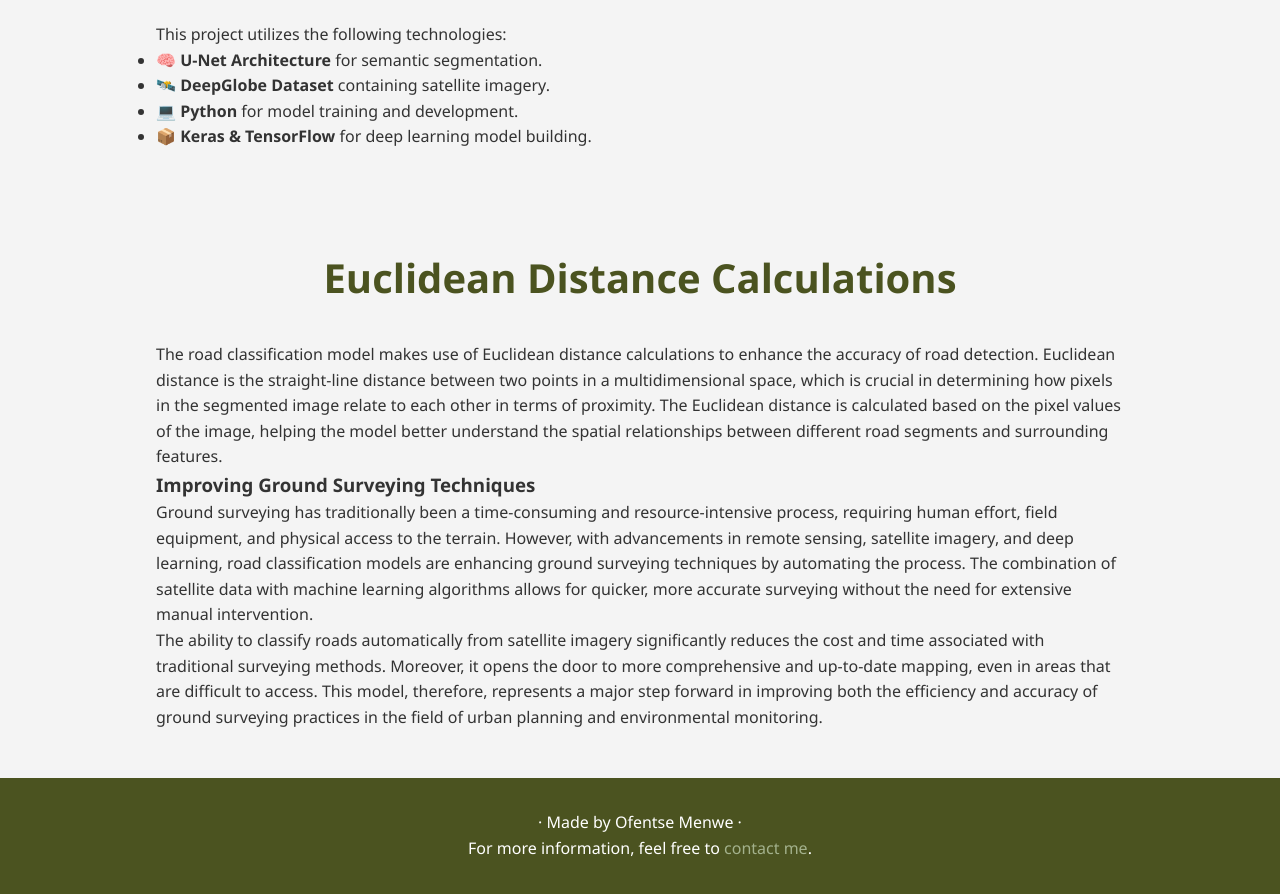
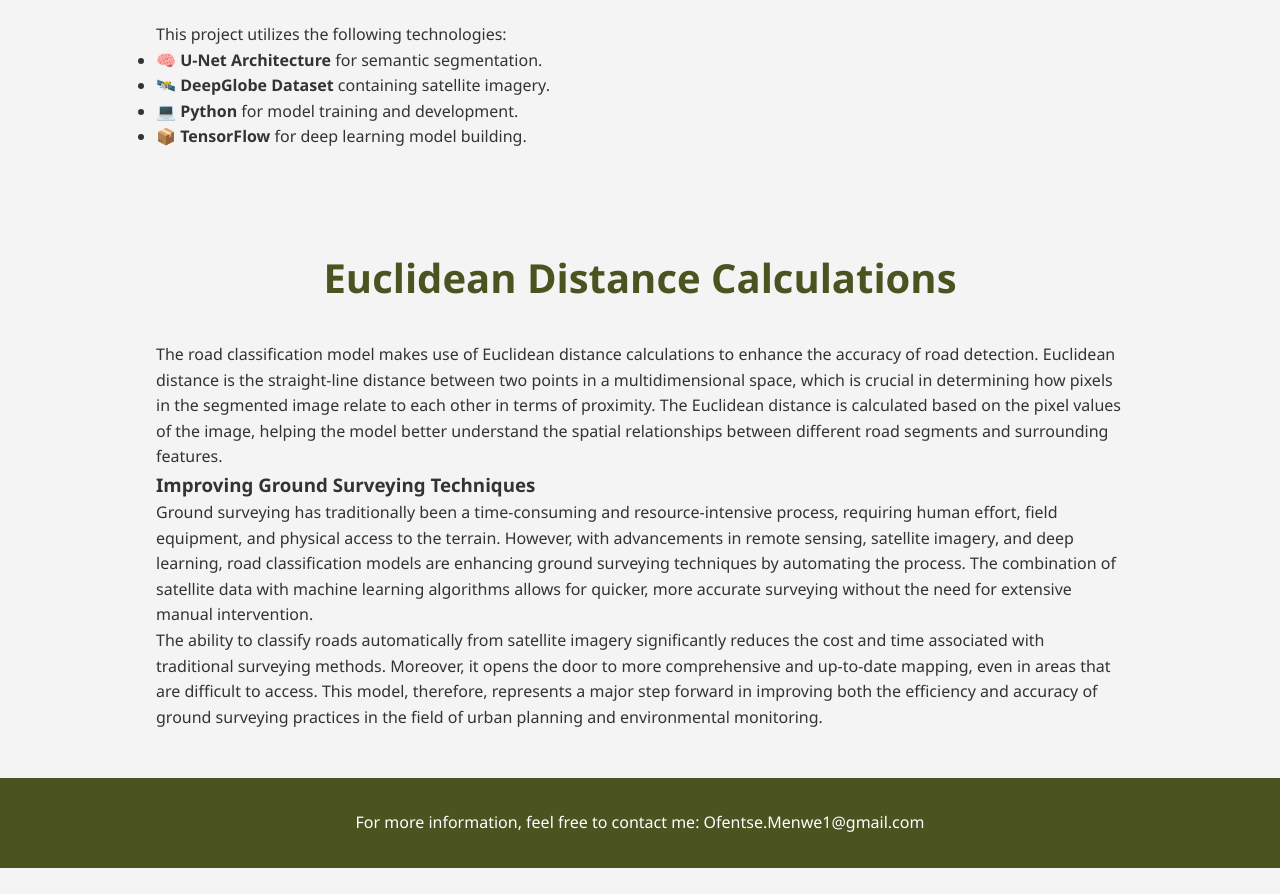
Before and after one commit to OfentseMe/Deep-Learning-Classification, a plain HTML site: page index.html in a window 1280 px wide. Shown: the part 1280-2174 px from the top of the page. After the commit the page ends 2148 px from the top, so only its background shows below. Drawn offline with Linux system fonts and the light colour scheme.

Commit message:
Update index.html

```diff
--- a/index.html
+++ b/index.html
@@ -178,7 +178,7 @@
       <li>🧠 <strong>U-Net Architecture</strong> for semantic segmentation.</li>
       <li>🛰️ <strong>DeepGlobe Dataset</strong> containing satellite imagery.</li>
       <li>💻 <strong>Python</strong> for model training and development.</li>
-      <li>📦 <strong>Keras & TensorFlow</strong> for deep learning model building.</li>
+      <li>📦 <strong>TensorFlow</strong> for deep learning model building.</li>
     </ul>
   </section>
 
@@ -193,8 +193,7 @@
   </section>
 
   <footer>
-    <p>· Made by Ofentse Menwe ·</p>
-    <p>For more information, feel free to <a href="mailto:ofentse@domain.com">contact me</a>.</p>
+    <p>For more information, feel free to contact me: Ofentse.Menwe1@gmail.com </p>
   </footer>
 
 
```
